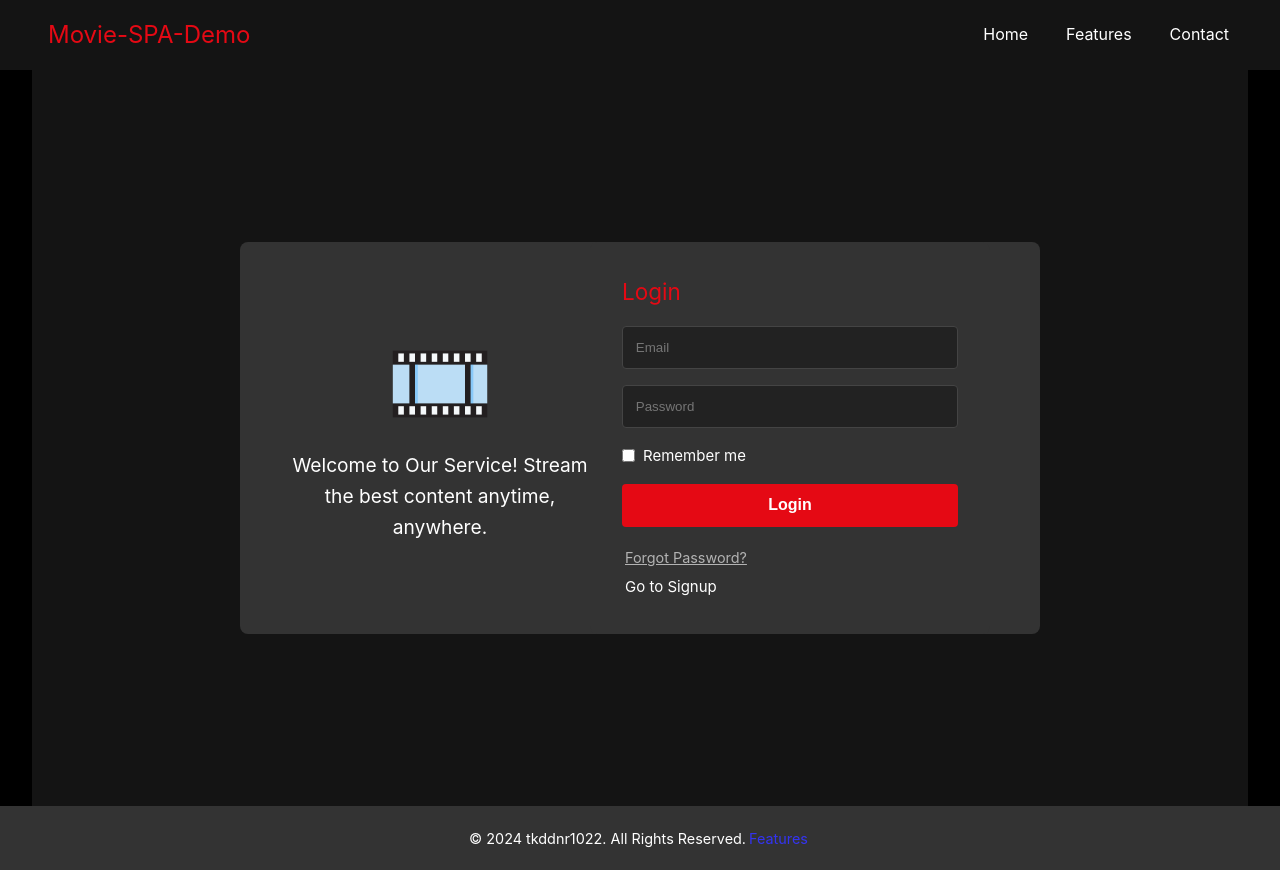
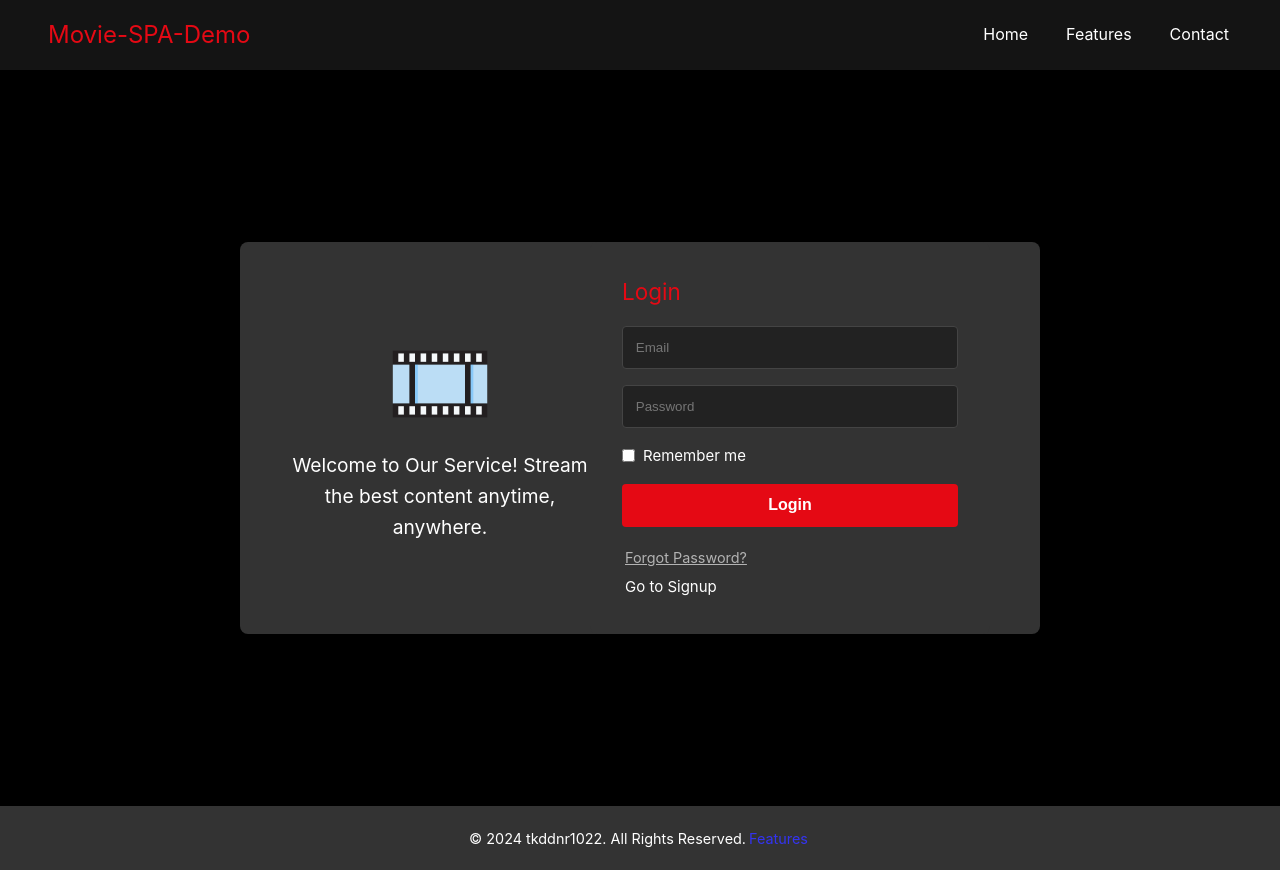
Before and after one commit to tkddnr1022/Movie-SPA-Demo, a Vue app: page / in a window 1280 px wide. Built offline with nearby package versions, Linux system fonts and the light colour scheme.

Commit message:
Design: match background color of HomeView

```diff
--- a/src/views/HomeView.vue
+++ b/src/views/HomeView.vue
@@ -30,7 +30,7 @@ export default {
     display: flex;
     justify-content: center;
     align-items: center;
-    background-color: #141414;
+    background-color: black;
     height: 92vh;
 }
 
```
